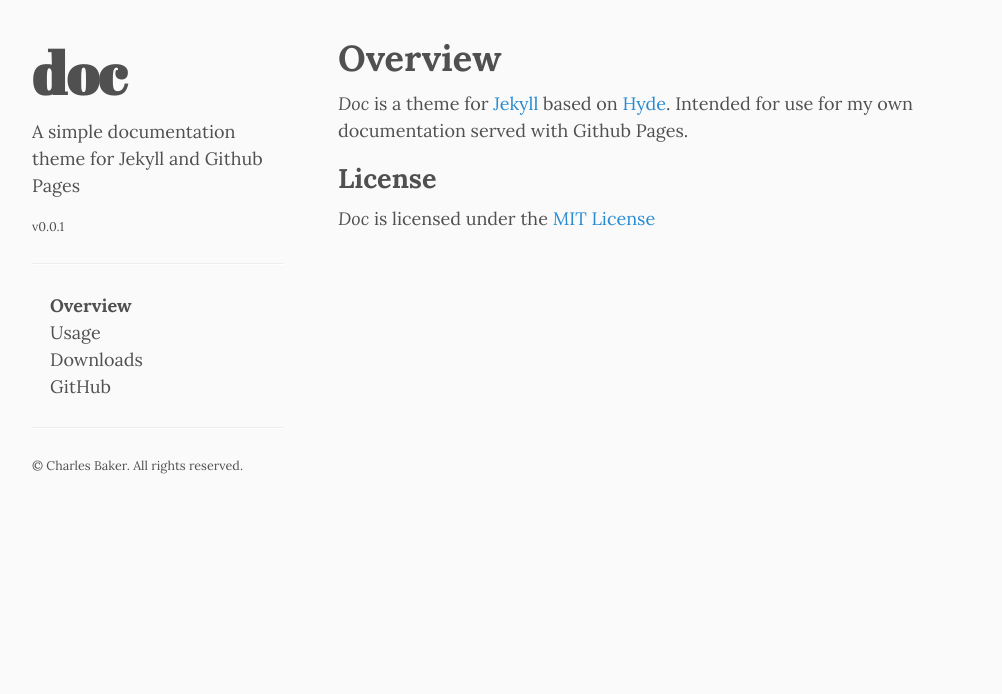
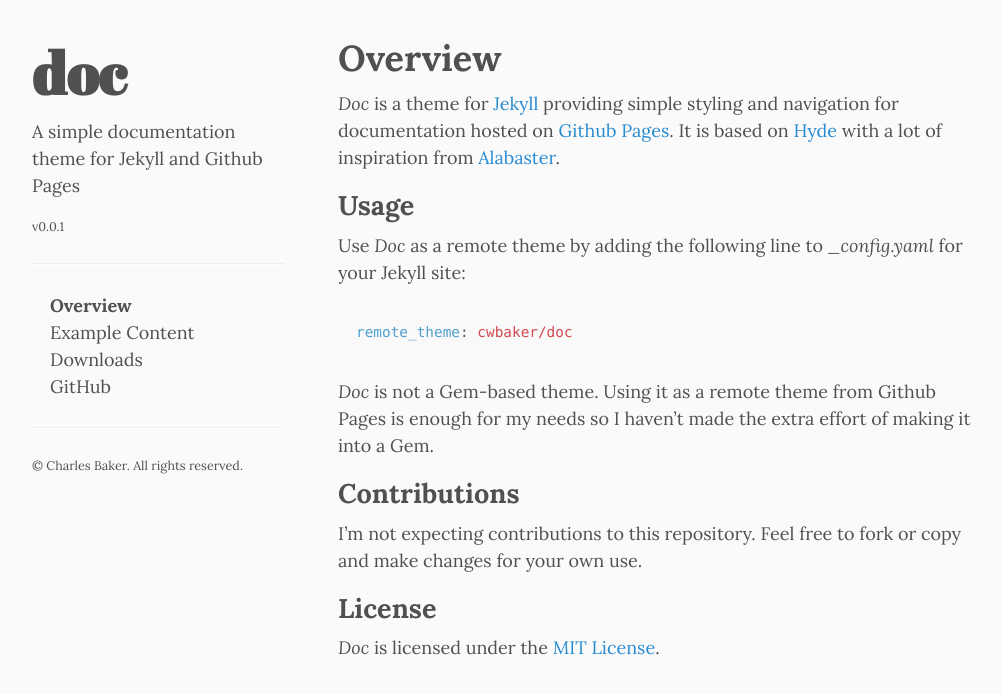
Before and after one commit to cwbaker/doc, a Jekyll site: the page built from index.md, in a window 1280 px wide. Shown: the top 694 px of the page, without its empty margins (4-1006 px from the left). Built offline with Jekyll 4.4.1, drawn with Linux system fonts in a browser that asks for light colours.

Commit message:
Add example content page, add a bit of usage and credits

```diff
--- a/_includes/sidebar.html
+++ b/_includes/sidebar.html
@@ -40,7 +40,7 @@
           {%- endunless -%}
         {%- endfor -%}
         {%- if site.downloads != blank and site.downloads != empty -%}
-          <a class="sidebar-nav-item" href="https://github.com/{{ site.github_project }}/releases/tag/v{{ site.version }}">Downloads</a>
+          <a class="sidebar-nav-item" href="https://github.com/{{ site.github_project }}/releases">Downloads</a>
         {%- endif -%}
         {%- if site.github_project != blank and site.github_project != empty -%}
           <a class="sidebar-nav-item" href="https://github.com/{{ site.github_project }}">GitHub</a>
--- a/assets/doc.css
+++ b/assets/doc.css
@@ -18,7 +18,7 @@ html, body {
 
 html {
   font-family: Lora, serif;
-  font-size: 17px;
+  font-size: 16px;
   line-height: 1.5;
 }
 
@@ -60,7 +60,6 @@ a:hover, a:focus {
 h1, h2, h3, h4, h5, h6 {
   margin-bottom: .5rem;
   font-weight: bold;
-  /*font-weight: normal;*/
   line-height: 1.25;
   text-rendering: optimizeLegibility;
 }
@@ -213,7 +212,7 @@ td, th {
 }
 
 tbody tr:nth-child(odd) td, tbody tr:nth-child(odd) th {
-  background-color: #f9f9f9;
+  background-color: #f2f2f2;
 }
 
 /* Custom type */
--- a/index.md
+++ b/index.md
@@ -4,8 +4,22 @@ title: Overview
 nav_order: 1
 ---
 
-*Doc* is a theme for [Jekyll](https://jekyllrb.com) based on [Hyde](https://hyde.getpoole.com/).  Intended for use for my own documentation served with Github Pages.
+*Doc* is a theme for [Jekyll](https://jekyllrb.com) providing simple styling and navigation for documentation hosted on [Github Pages](https://pages.github.com/).  It is based on [Hyde](https://hyde.getpoole.com/) with a lot of inspiration from [Alabaster](https://alabaster.readthedocs.io/en/latest/).
+
+## Usage
+
+Use *Doc* as a remote theme by adding the following line to *_config.yaml* for your Jekyll site:
+
+~~~yaml
+remote_theme: cwbaker/doc
+~~~
+
+*Doc* is not a Gem-based theme.  Using it as a remote theme from Github Pages is enough for my needs so I haven't made the extra effort of making it into a Gem.
+
+## Contributions
+
+I'm not expecting contributions to this repository.  Feel free to fork or copy and make changes for your own use.
 
 ## License
 
-*Doc* is licensed under the [MIT License](http://www.opensource.org/licenses/MIT)
+*Doc* is licensed under the [MIT License](http://www.opensource.org/licenses/MIT).
```
Also changed, not shown: example-content.md (added, +101 -0 lines), usage.md (deleted, +0 -11 lines).
